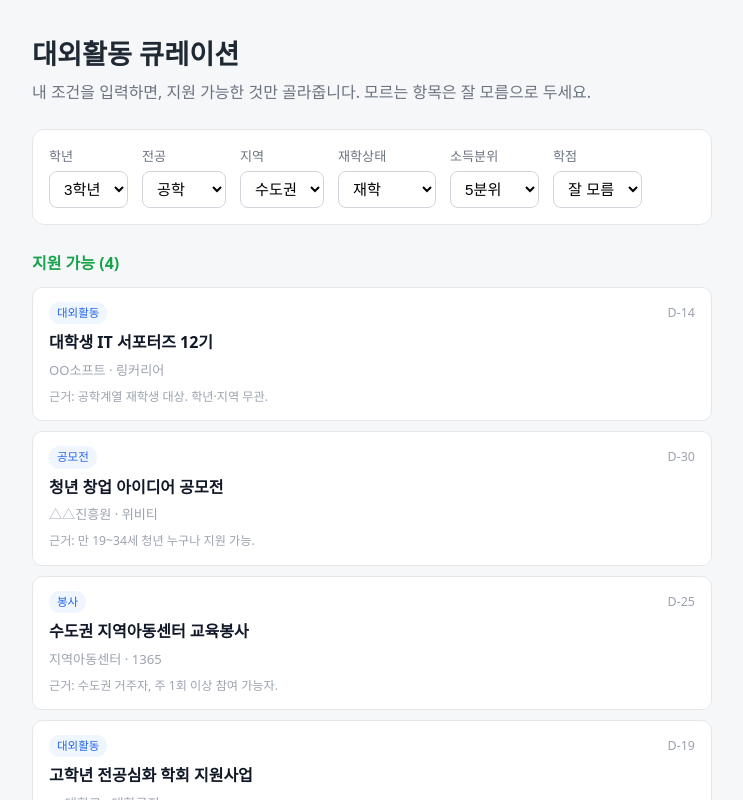
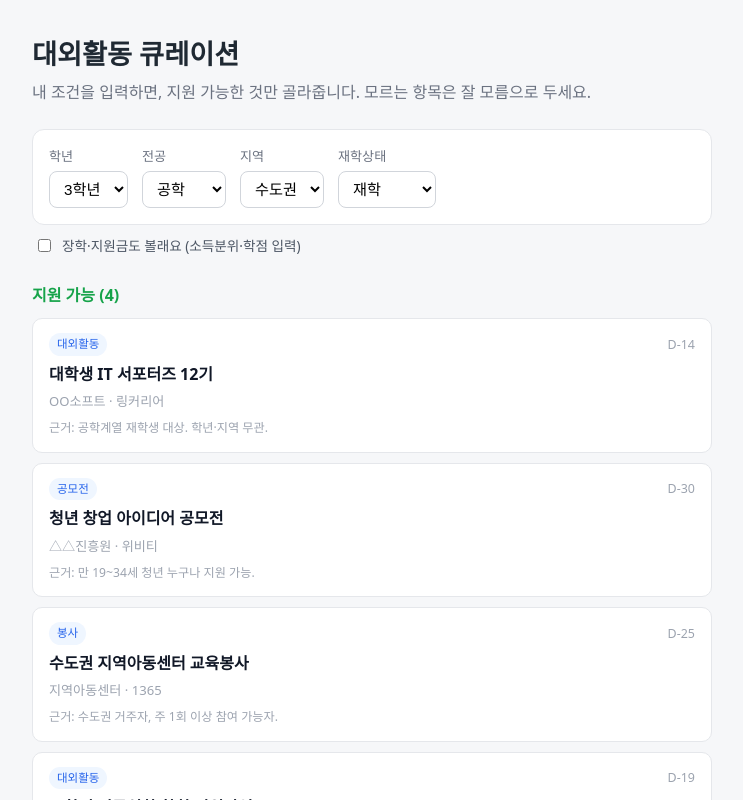
Before and after one commit to jaeho9338-code/activity-curation, a React (Vite) app: page / in a window 1280 px wide. Shown: the top 800 px of the page, without its empty margins (268-1011 px from the left). Built offline with nearby package versions, Linux system fonts and the light colour scheme.

Commit message:
점진적 온보딩: 기본은 학년·전공·지역·재학상태만, 장학 토글 켜야 소득·학점 노출(끄면 잘 모름)

```diff
--- a/src/App.css
+++ b/src/App.css
@@ -30,6 +30,16 @@
   border-radius: 8px;
   font-size: 0.95rem;
   background: #fff;
+}
+
+.scholar-toggle {
+  display: flex;
+  align-items: center;
+  gap: 8px;
+  margin: 10px 2px 0;
+  font-size: 0.85rem;
+  color: #4b5563;
+  cursor: pointer;
 }
 
 .section-title {
--- a/src/App.jsx
+++ b/src/App.jsx
@@ -13,11 +13,18 @@ export default function App() {
     major: "공학",
     region: "수도권",
     enrollment: "재학",
-    income: 5,
+    income: null,
     gpa: null,
   });
+  const [showScholarship, setShowScholarship] = useState(false);
 
   const set = (key, value) => setProfile((p) => ({ ...p, [key]: value }));
+
+  // 장학 보기 토글: 끄면 소득·학점을 잘 모름으로 되돌린다
+  const toggleScholarship = (on) => {
+    setShowScholarship(on);
+    if (!on) setProfile((p) => ({ ...p, income: null, gpa: null }));
+  };
 
   // 마감 지난 공고는 목록에서 뺀다
   const visible = ACTIVITIES.filter((a) => !isPast(a.deadline));
@@ -55,6 +62,8 @@ export default function App() {
             {ENROLLMENTS.map((s) => <option key={s} value={s}>{s}</option>)}
           </select>
         </label>
+        {showScholarship && (
+          <>
             <label>
               소득분위
               <select
@@ -75,7 +84,14 @@ export default function App() {
                 {GPA_OPTIONS.map((v) => <option key={v} value={v}>{v.toFixed(1)}</option>)}
               </select>
             </label>
+          </>
+        )}
       </section>
+
+      <label className="scholar-toggle">
+        <input type="checkbox" checked={showScholarship} onChange={(e) => toggleScholarship(e.target.checked)} />
+        장학·지원금도 볼래요 (소득분위·학점 입력)
+      </label>
 
       <section>
         <h2 className="section-title ok">지원 가능 ({eligible.length})</h2>
```
Lines whose indentation alone changed are shown as unchanged.
